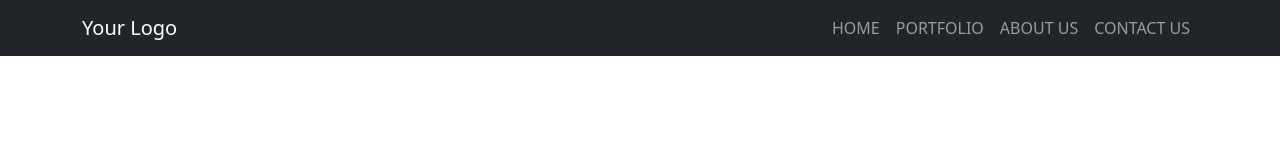
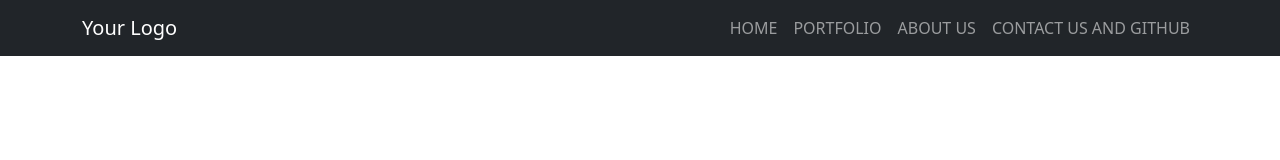
Before and after one commit to anisbanasree/anisbanasree, a plain HTML site: page index.html in a window 1280 px wide. Drawn offline with Linux system fonts and the light colour scheme.

Commit message:
contact us and github

```diff
--- a/index.html
+++ b/index.html
@@ -26,7 +26,7 @@
               <a href="" class="nav-link">About Us</a>
             </li>
             <li class="navbar-item">
-              <a href="" class="nav-link">Contact Us</a>
+              <a href="" class="nav-link">Contact Us and github</a>
             </li>
           </ul>
         </div>
```
